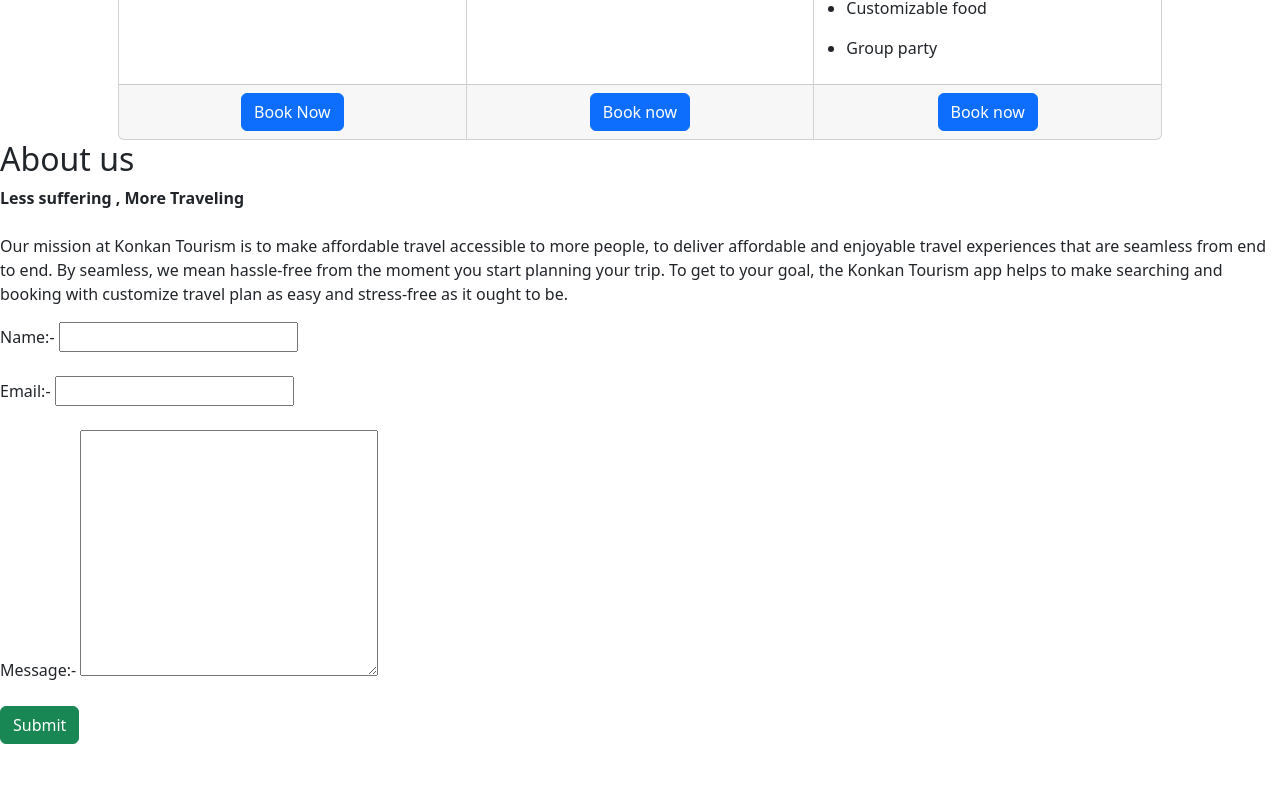
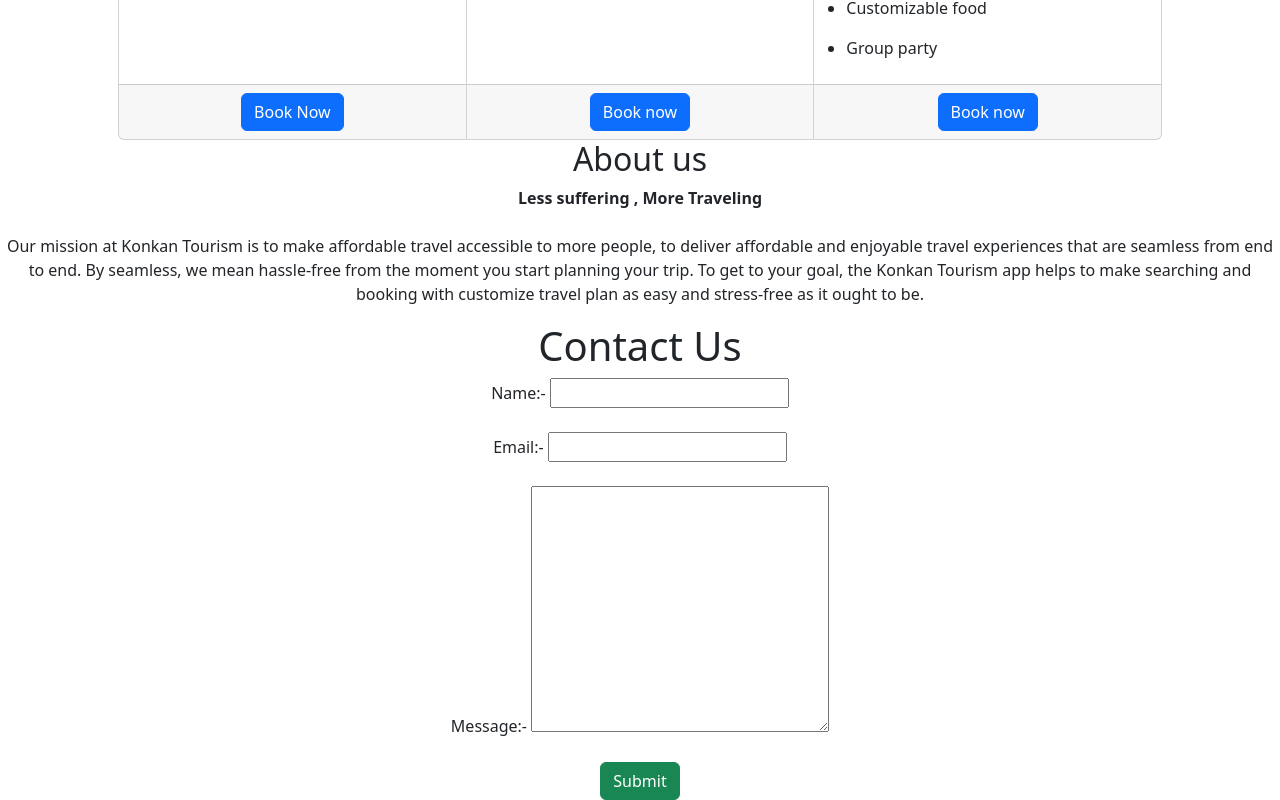
Before and after one commit to KetanMestry/Tourism_Website, an Angular app: page / in a window 1280 px wide. Shown: the part 982-1782 px from the top of the page. Before the commit the page ends 1726 px from the top, so only its background shows below. Built offline with nearby package versions, Linux system fonts and the light colour scheme.

Commit message:
Update home.component.html
align center  about us and contact us

```diff
--- a/src/app/components/home/home.component.html
+++ b/src/app/components/home/home.component.html
@@ -64,7 +64,7 @@
 </div>
 
 <!-- About us -->
-<div id="aboutus">
+<div id="aboutus" class="text-center">
    <h2>About us</h2>
    <p>           <b>Less suffering , More Traveling</b>  <br><br>
 
@@ -76,7 +76,8 @@
 
 <!-- Contact us form -->
 
-<div>
+<div class="text-center">
+    <h1>Contact Us</h1>
     <form action="">
         Name:- <input type="text" name="Name"><br><br>
         Email:- <input type="email" name="Email"><br><br>
```
